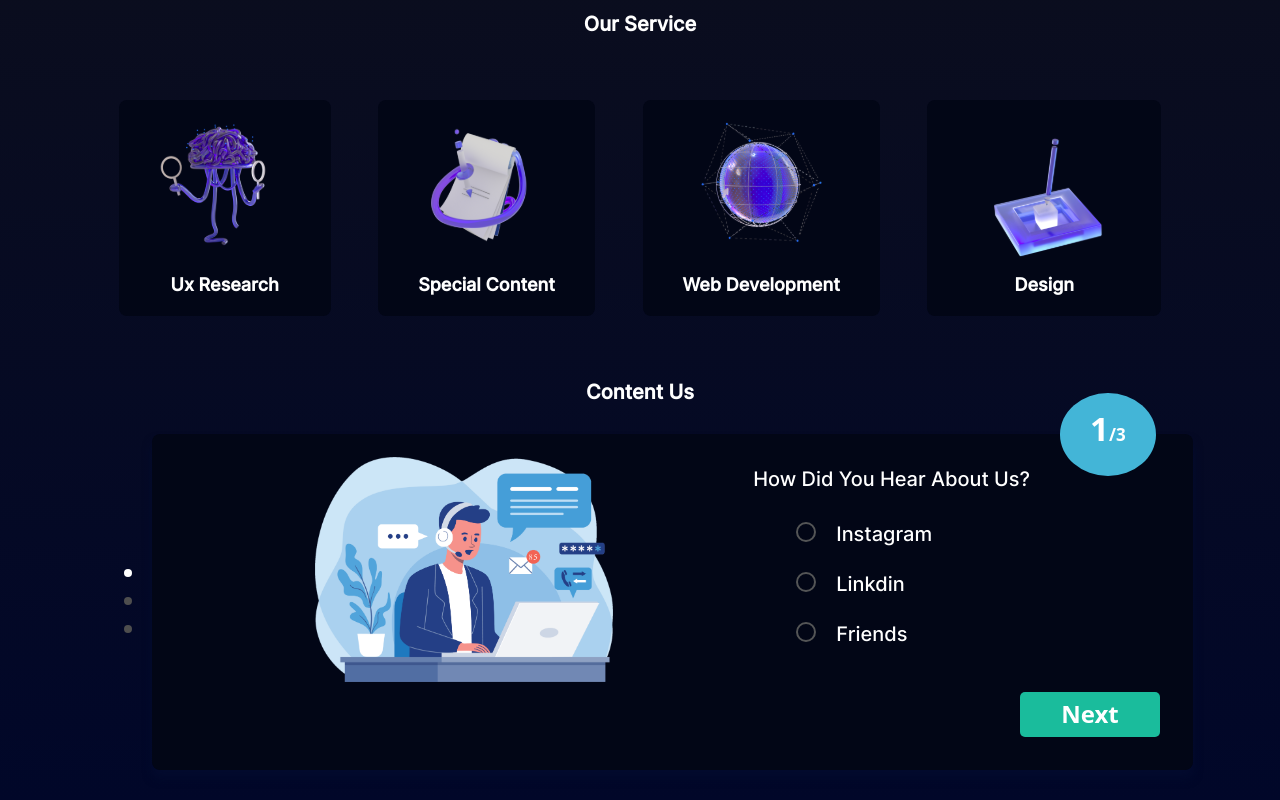
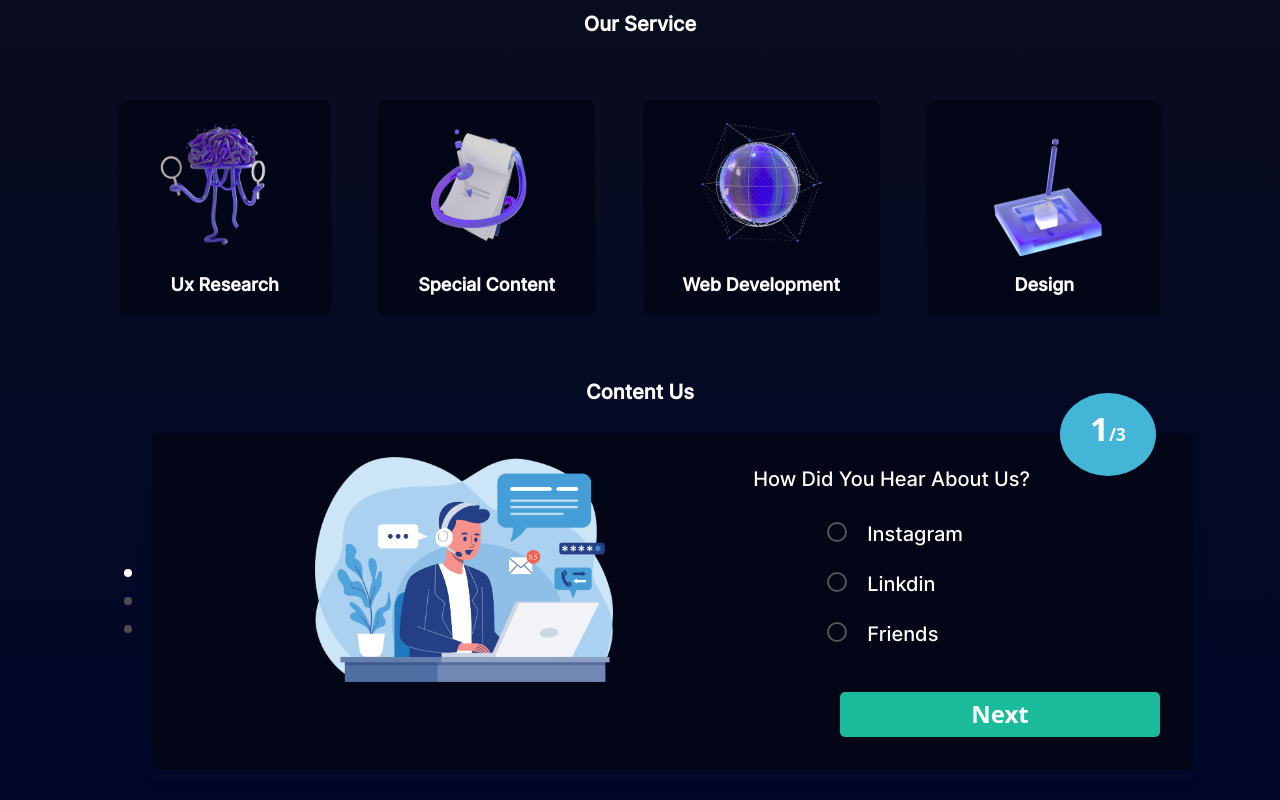
Before and after one commit to mohammadfarashipoor/Template-website, a React (Create React App) app: page / in a window 1280 px wide. Shown: the part 1075-1875 px from the top of the page. Built offline with nearby package versions, Linux system fonts and the light colour scheme.

Commit message:
Add files via upload

```diff
--- a/src/components/Wizardform/Wizardform.css
+++ b/src/components/Wizardform/Wizardform.css
@@ -89,7 +89,7 @@ fieldset {
 }
 
 .btn-Content {
-    width: 140px;
+    width: 25vw;
     height: 45px;
     color: #fff;
     background: #1abc9c;
@@ -200,6 +200,7 @@ fieldset {
     flex-direction: column;
     justify-content: space-evenly;
     color: #ffff;
+    align-items: center;
 }
 
 .items-about {
@@ -319,7 +320,7 @@ fieldset .inputtext {
     outline: none;
     border-radius: 6px;
     padding: 10px;
-    width: 145%;
+    width: 50vw;
 }
 
 /*end FormTow */
@@ -335,7 +336,7 @@ fieldset .inputtext {
 
 .form-item input {
     display: block;
-    width: 400px;
+    width: 50vw;
     height: 40px;
     border: solid 1px #ccc;
     border-radius: 8px;
```
